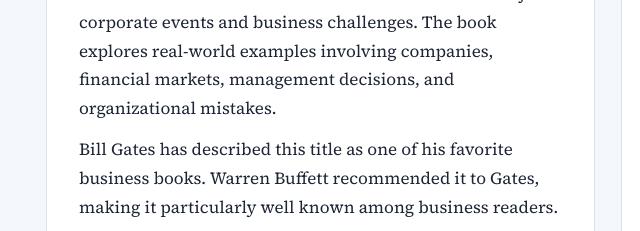
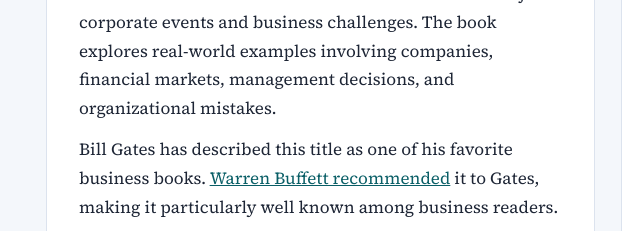
Before and after one commit to adnanalipak/recommens, a plain HTML site: page index.html in a window 1280 px wide. Shown: the part 2360-2591 px from the top of the page, 32-672 px from the left. Drawn offline with Linux system fonts and the light colour scheme.

Commit message:
Update index.html

```diff
--- a/index.html
+++ b/index.html
@@ -3,6 +3,7 @@
 <head>
 <meta charset="UTF-8">
 <meta name="viewport" content="width=device-width, initial-scale=1">
+  <meta name="google-site-verification" content="H3IiJ8140QaICOQgACzOElHx7D42LURHzFWvYiltWOg" />
 <title>Books Recommended by CEOs for Leadership and Success</title>
 <meta name="description" content="Discover books recommended by CEOs, from Business Adventures to Good to Great, and learn how to choose business books and build a reading routine.">
 <link rel="preconnect" href="https://fonts.googleapis.com">
@@ -241,7 +242,7 @@ tbody td:first-child{font-family:var(--head);font-weight:700;color:var(--ink)}
         <h3>Business Adventures</h3>
         <div class="by">by John Brooks</div>
         <p>Business Adventures is a collection of stories about major corporate events and business challenges. The book explores real-world examples involving companies, financial markets, management decisions, and organizational mistakes.</p>
-        <p>Bill Gates has described this title as one of his favorite business books. Warren Buffett recommended it to Gates, making it particularly well known among business readers.</p>
+        <p>Bill Gates has described this title as one of his favorite business books. <a href=https://book-lists-topic.simplecast.com/episodes/book-lists-by-topic-fiction-business-more>Warren Buffett recommended</a> it to Gates, making it particularly well known among business readers.</p>
         <p>Its greatest strength is the way it explains that companies are built around people, decisions, and relationships rather than numbers alone. Entrepreneurs and managers can learn how poor communication, leadership mistakes, and unexpected market changes influence business performance.</p>
       </article>
 
```
